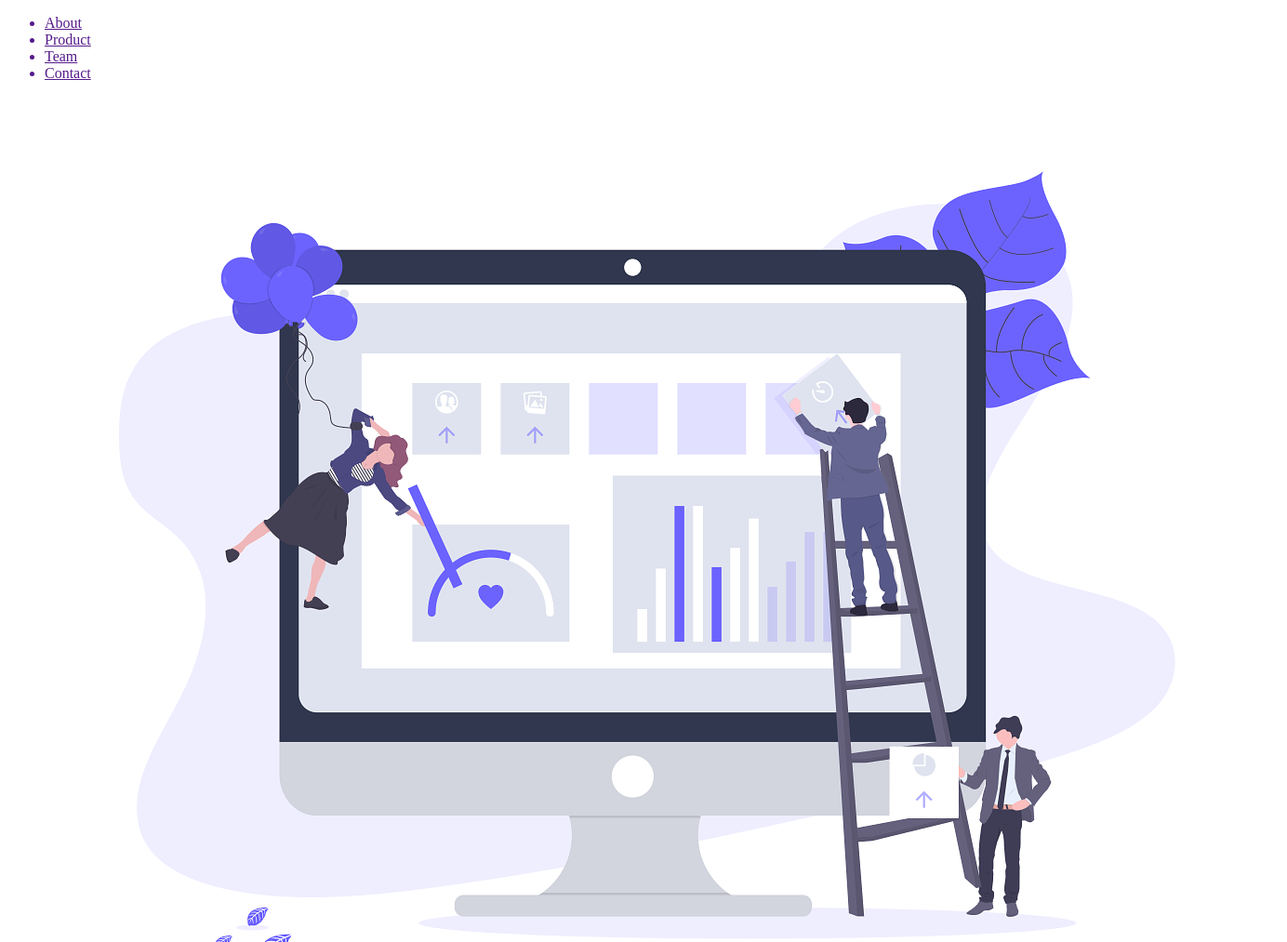
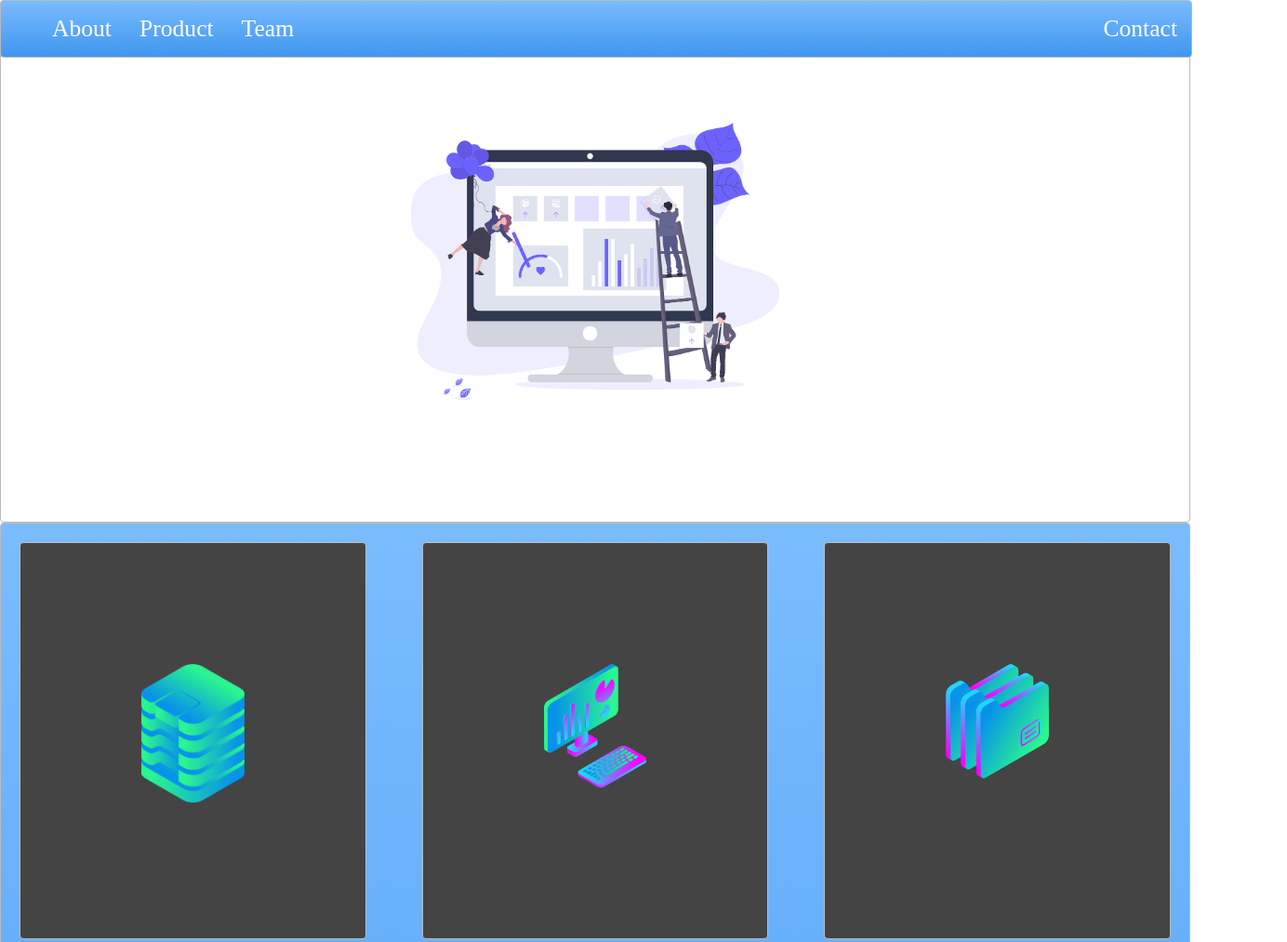
Before and after one commit to Sreenidhi58/Model_Layout, a plain HTML site: page Layout/index.html in a window 1280 px wide. Shown: the top 1013 px of the page at 93% size, 1384 px wide, since content can reach past the window. Drawn offline with Linux system fonts and the light colour scheme.

Commit message:
Update index.html

```diff
--- a/Layout/index.html
+++ b/Layout/index.html
@@ -2,7 +2,7 @@
 <html>
 <head>
   <title>Layout Master</title>
-  <link rel="stylesheet" type="text/css" href="copymine.css">
+  <link rel="stylesheet" type="text/css" href="style.css">
 </head>
 <body>
 
```
